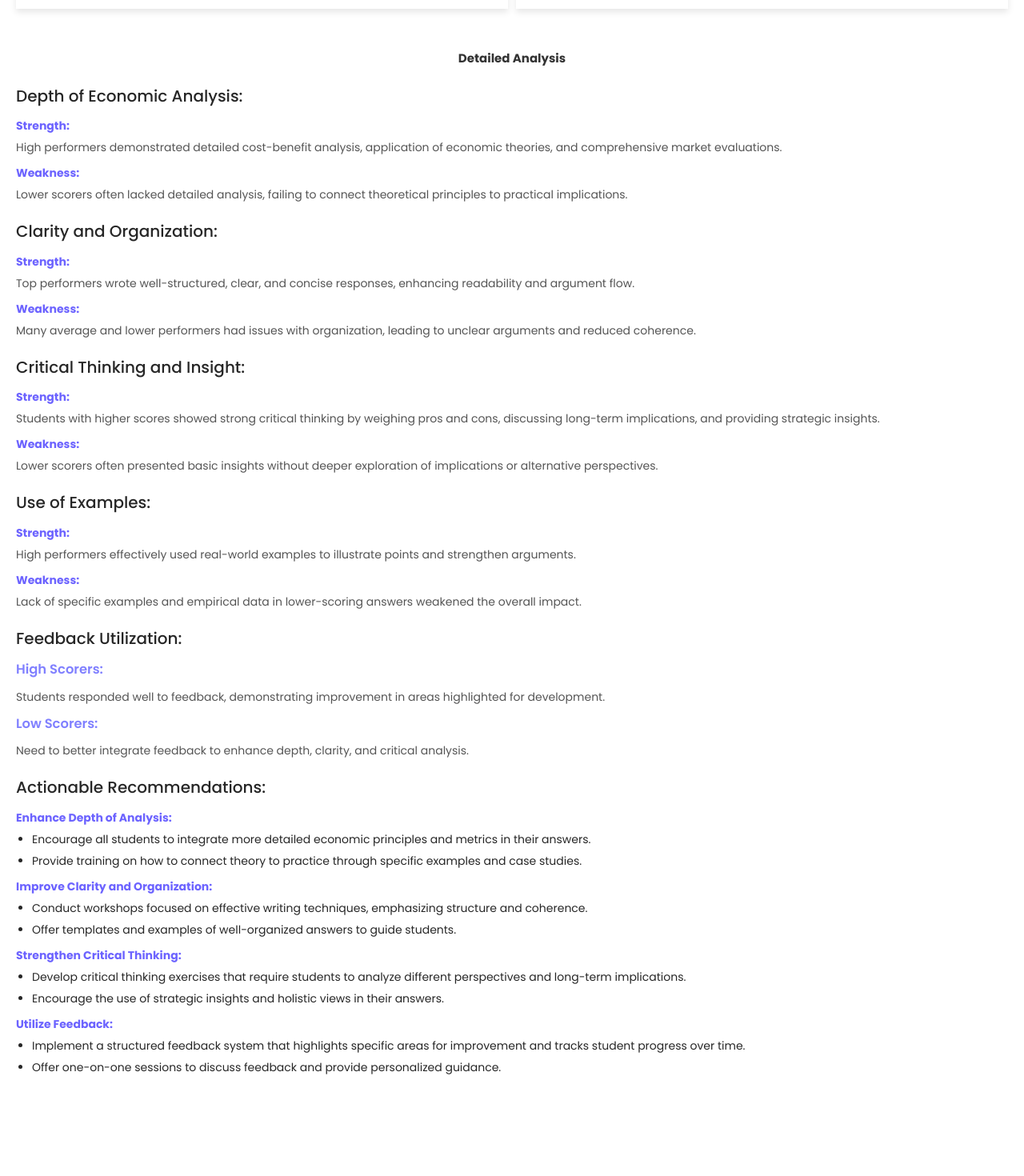
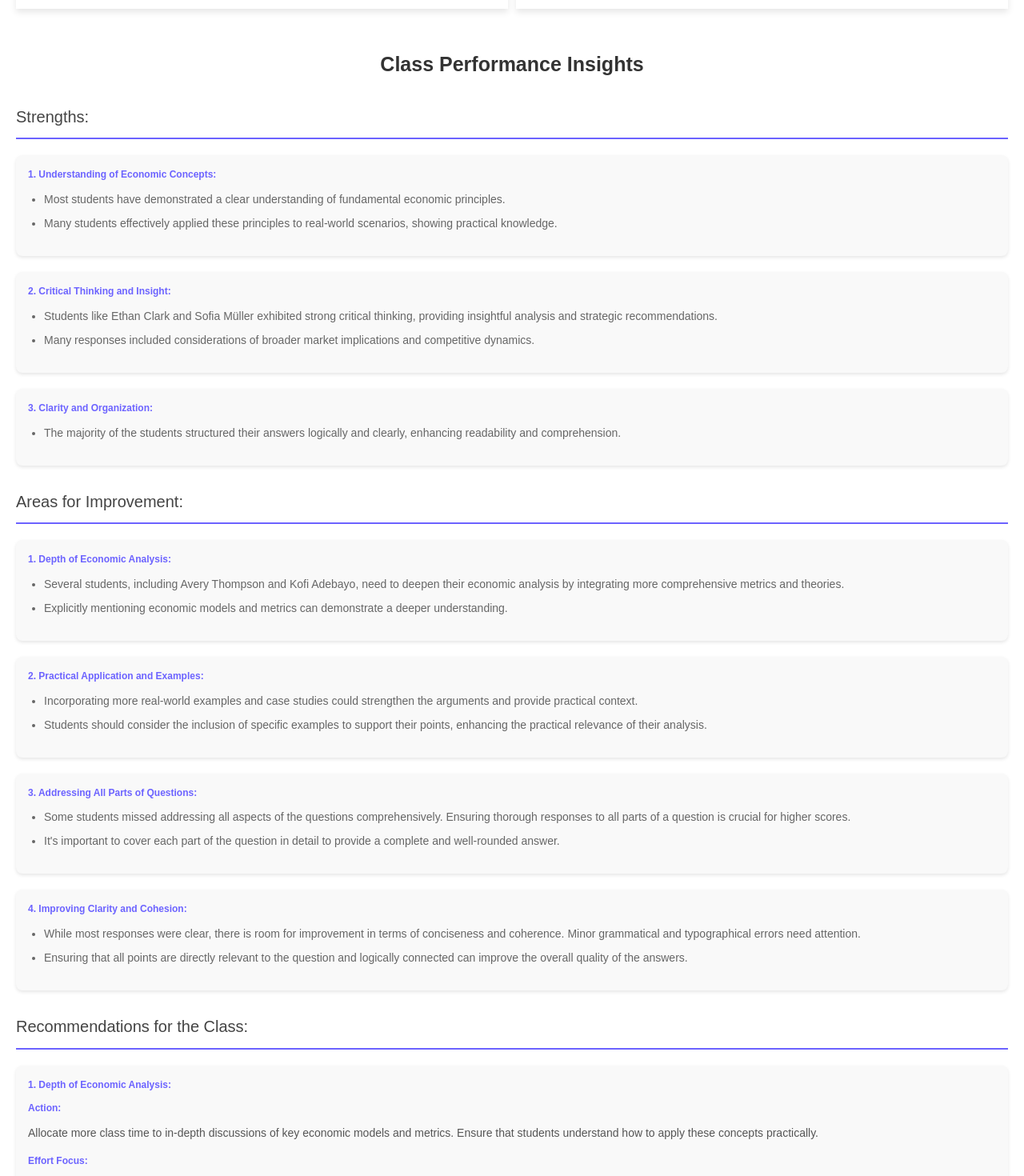
Before and after one commit to gopisuresh-dev2prod/grading-assistant, a React (Create React App) app: page /evaluation-report in a window 1280 px wide. Shown: the part 680-2150 px from the top of the page at 80% size. Before the commit the page ends 2125 px from the top, so only its background shows below. Built offline with nearby package versions, Linux system fonts and the light colour scheme; sample sign-in values are in the browser's storage.

Commit message:
update EvaluationReportPage.js and EvaluationReportPage.scss

```diff
--- a/src/Pages/EvaluationReportPage/EvaluationReportPage.js
+++ b/src/Pages/EvaluationReportPage/EvaluationReportPage.js
@@ -119,87 +119,82 @@ const EvaluationReportPage = ({ assignmentName }) => {
 
     </div>
     <section className="analysis-section">
-        <h1>Detailed Analysis</h1>
+  <h1>Class Performance Insights</h1>
   <div className="analysis-content">
-          <h2>Depth of Economic Analysis:</h2>
+    <h2>Strengths:</h2>
     <div className="analysis-item">
-            <strong>Strength:</strong>
-            <p>High performers demonstrated detailed cost-benefit analysis, application of economic theories, and comprehensive market evaluations.</p>
-          </div>
-          <div className="analysis-item">
-            <strong>Weakness:</strong>
-            <p>Lower scorers often lacked detailed analysis, failing to connect theoretical principles to practical implications.</p>
-          </div>
-
-          <h2>Clarity and Organization:</h2>
-          <div className="analysis-item">
-            <strong>Strength:</strong>
-            <p>Top performers wrote well-structured, clear, and concise responses, enhancing readability and argument flow.</p>
-          </div>
-          <div className="analysis-item">
-            <strong>Weakness:</strong>
-            <p>Many average and lower performers had issues with organization, leading to unclear arguments and reduced coherence.</p>
-          </div>
-
-          <h2>Critical Thinking and Insight:</h2>
-          <div className="analysis-item">
-            <strong>Strength:</strong>
-            <p>Students with higher scores showed strong critical thinking by weighing pros and cons, discussing long-term implications, and providing strategic insights.</p>
-          </div>
-          <div className="analysis-item">
-            <strong>Weakness:</strong>
-            <p>Lower scorers often presented basic insights without deeper exploration of implications or alternative perspectives.</p>
-          </div>
-
-          <h2>Use of Examples:</h2>
-          <div className="analysis-item">
-            <strong>Strength:</strong>
-            <p>High performers effectively used real-world examples to illustrate points and strengthen arguments.</p>
-          </div>
-          <div className="analysis-item">
-            <strong>Weakness:</strong>
-            <p>Lack of specific examples and empirical data in lower-scoring answers weakened the overall impact.</p>
-          </div>
-
-          <h2>Feedback Utilization:</h2>
-          <div className="analysis-item">
-            <h3>High Scorers:</h3>
-            <p>Students responded well to feedback, demonstrating improvement in areas highlighted for development.</p>
-          </div>
-          <div className="analysis-item">
-            <h3>Low Scorers:</h3>
-            <p>Need to better integrate feedback to enhance depth, clarity, and critical analysis.</p>
-          </div>
-
-          <h2>Actionable Recommendations:</h2>
-          <div className="analysis-item">
-            <strong>Enhance Depth of Analysis:</strong>
+      <strong>1. Understanding of Economic Concepts:</strong>
       <ul>
-              <li>Encourage all students to integrate more detailed economic principles and metrics in their answers.</li>
-              <li>Provide training on how to connect theory to practice through specific examples and case studies.</li>
+        <li>Most students have demonstrated a clear understanding of fundamental economic principles.</li>
+        <li>Many students effectively applied these principles to real-world scenarios, showing practical knowledge.</li>
       </ul>
     </div>
     <div className="analysis-item">
-            <strong>Improve Clarity and Organization:</strong>
+      <strong>2. Critical Thinking and Insight:</strong>
       <ul>
-              <li>Conduct workshops focused on effective writing techniques, emphasizing structure and coherence.</li>
-              <li>Offer templates and examples of well-organized answers to guide students.</li>
+        <li>Students like Ethan Clark and Sofia Müller exhibited strong critical thinking, providing insightful analysis and strategic recommendations.</li>
+        <li>Many responses included considerations of broader market implications and competitive dynamics.</li>
       </ul>
     </div>
     <div className="analysis-item">
-            <strong>Strengthen Critical Thinking:</strong>
+      <strong>3. Clarity and Organization:</strong>
       <ul>
-              <li>Develop critical thinking exercises that require students to analyze different perspectives and long-term implications.</li>
-              <li>Encourage the use of strategic insights and holistic views in their answers.</li>
+        <li>The majority of the students structured their answers logically and clearly, enhancing readability and comprehension.</li>
+      </ul>
+    </div>
+
+    <h2>Areas for Improvement:</h2>
+    <div className="analysis-item">
+      <strong>1. Depth of Economic Analysis:</strong>
+      <ul>
+        <li>Several students, including Avery Thompson and Kofi Adebayo, need to deepen their economic analysis by integrating more comprehensive metrics and theories.</li>
+        <li>Explicitly mentioning economic models and metrics can demonstrate a deeper understanding.</li>
       </ul>
     </div>
     <div className="analysis-item">
-            <strong>Utilize Feedback:</strong>
+      <strong>2. Practical Application and Examples:</strong>
       <ul>
-              <li>Implement a structured feedback system that highlights specific areas for improvement and tracks student progress over time.</li>
-              <li>Offer one-on-one sessions to discuss feedback and provide personalized guidance.</li>
+        <li>Incorporating more real-world examples and case studies could strengthen the arguments and provide practical context.</li>
+        <li>Students should consider the inclusion of specific examples to support their points, enhancing the practical relevance of their analysis.</li>
       </ul>
     </div>
+    <div className="analysis-item">
+      <strong>3. Addressing All Parts of Questions:</strong>
+      <ul>
+        <li>Some students missed addressing all aspects of the questions comprehensively. Ensuring thorough responses to all parts of a question is crucial for higher scores.</li>
+        <li>It's important to cover each part of the question in detail to provide a complete and well-rounded answer.</li>
+      </ul>
+    </div>
+    <div className="analysis-item">
+      <strong>4. Improving Clarity and Cohesion:</strong>
+      <ul>
+        <li>While most responses were clear, there is room for improvement in terms of conciseness and coherence. Minor grammatical and typographical errors need attention.</li>
+        <li>Ensuring that all points are directly relevant to the question and logically connected can improve the overall quality of the answers.</li>
+      </ul>
+    </div>
+
+    <h2>Recommendations for the Class:</h2>
+    <div className="analysis-item">
+      <strong>1. Depth of Economic Analysis:</strong>
+      <p><strong>Action:</strong> Allocate more class time to in-depth discussions of key economic models and metrics. Ensure that students understand how to apply these concepts practically.</p>
+      <p><strong>Effort Focus:</strong> Conduct workshops or practical sessions where students can practice applying economic theories to real-world scenarios. Use case studies from various industries to demonstrate how to integrate these principles into their analyses.</p>
+    </div>
+    <div className="analysis-item">
+      <strong>2. Incorporating Real-World Examples:</strong>
+      <p><strong>Action:</strong> Integrate more real-world examples and case studies into lectures. Highlight successful and unsuccessful applications of economic strategies in different industries.</p>
+      <p><strong>Effort Focus:</strong> Provide assignments that require students to research and present case studies. This will help them understand the practical implications of theoretical concepts.</p>
+    </div>
+    <div className="analysis-item">
+      <strong>3. Addressing All Parts of Questions:</strong>
+      <p><strong>Action:</strong> Emphasize the importance of thoroughly addressing all components of a question. Teach students how to break down complex questions into manageable parts.</p>
+      <p><strong>Effort Focus:</strong> Offer detailed feedback on assignments, specifically pointing out any missed components. Conduct review sessions where students can learn how to structure their responses to cover all necessary aspects.</p>
+    </div>
+    <div className="analysis-item">
+      <strong>4. Improving Clarity and Cohesion:</strong>
+      <p><strong>Action:</strong> Focus on improving students' writing skills, particularly in organizing and articulating their thoughts clearly.</p>
+      <p><strong>Effort Focus:</strong> Incorporate writing workshops into the curriculum where students can practice structuring their answers logically. Provide examples of well-structured responses and highlight common pitfalls to avoid.</p>
+    </div>
+    <p className="conclusion">By focusing on these areas, the class can improve their overall performance, achieving a deeper understanding and better articulation of economic concepts and their applications.</p>
   </div>
 </section>
     </div>
--- a/src/Pages/EvaluationReportPage/EvaluationReportPage.scss
+++ b/src/Pages/EvaluationReportPage/EvaluationReportPage.scss
@@ -72,53 +72,66 @@
       }
     }
     .analysis-section {
-      margin-bottom: 80px;
-      margin-top: 50px;
+      margin: 50px 0 80px;
+      font-family: Arial, sans-serif;
 
       h1 {
         text-align: center;
-        margin-bottom: 20px;
+        margin-bottom: 30px;
+        font-size: 2.5rem;
+        color: #333;
       }
 
       h2 {
-        margin-top: 20px;
-        margin-bottom: 10px;
-
+        margin-top: 30px;
+        margin-bottom: 20px;
         font-size: 2rem;
+        color: #444;
+        border-bottom: 2px solid #6c63ff;
+        padding-bottom: 10px;
       }
 
       .analysis-content {
         .analysis-item {
-          margin-bottom: 10px;
+          margin-bottom: 20px;
+          padding: 15px;
+          background-color: #f9f9f9;
+          border-radius: 8px;
+          box-shadow: 0 2px 4px rgba(0, 0, 0, 0.1);
 
           strong {
             display: block;
             color: #6c63ff;
-            margin-bottom: 5px;
+            margin-bottom: 10px;
+            font-size: 1.2rem;
           }
 
           p {
-            margin: 0 0 10px;
+            margin: 0 0 15px;
             color: #555;
-          }
-
-          h3 {
-            margin: 10px 0;
-            color: #8080ff;
-            font-weight: 600;
+            line-height: 1.6;
           }
 
           ul {
-            margin: 0 0 10px 20px;
+            margin: 0 0 15px 20px;
             padding: 0;
             list-style-type: disc;
 
             li {
-              margin-bottom: 5px;
+              margin-bottom: 8px;
+              color: #666;
             }
           }
         }
-      }}
+      }
+
+      .conclusion {
+        margin-top: 30px;
+        font-style: italic;
+        color: #555;
+        text-align: center;
+      }
+    }
     .charts-section {
       display: flex;
       gap: 10px;
```
Lines whose indentation alone changed are shown as unchanged.
